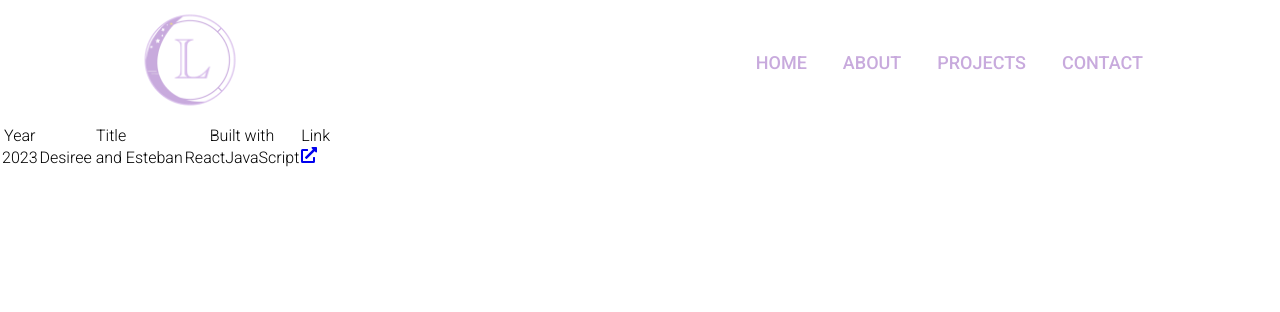
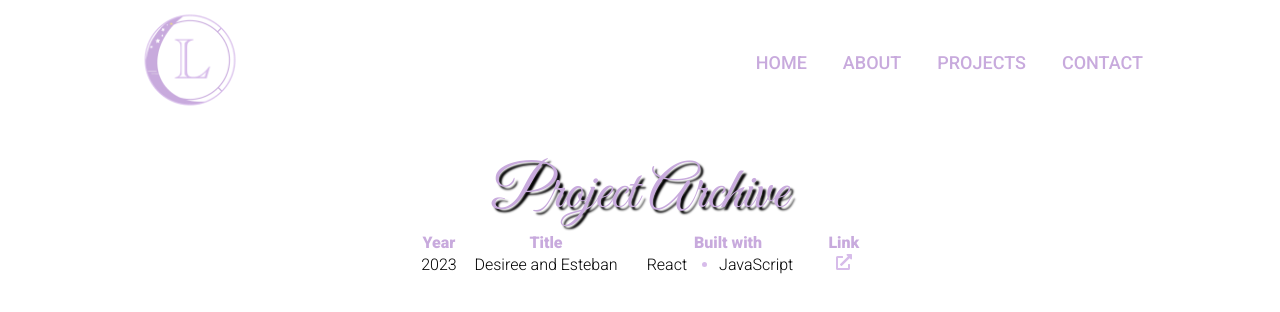
Before and after one commit to sherlineau/LuminaryDesign, a React (Vite) app: page /projects in a window 1280 px wide. Shown: the top 312 px of the page. Built offline with nearby package versions, Linux system fonts and the light colour scheme.

Commit message:
styling for projects

```diff
--- a/src/components/ProjectCard/index.css
+++ b/src/components/ProjectCard/index.css
@@ -0,0 +1,26 @@
+.tech-list {
+    display: flex;
+    justify-content: center;
+}
+
+.tech {
+    list-style-type: none;
+    margin-right: 1rem;
+}
+.tech + .tech{
+    list-style-type: disc;
+    margin-left: 1rem;
+
+}
+
+.tech::marker {
+    color: #d7bcea;
+}
+
+.project-link {
+    color:#d7bcea;
+}
+
+.project-link:hover{
+    color:#ecd98b;
+}
--- a/src/components/ProjectCard/index.jsx
+++ b/src/components/ProjectCard/index.jsx
@@ -8,12 +8,16 @@ const index = (projects) => {
       <td>{year}</td>
       <td>{title}</td>
       <td>
-        {built.map((item, i) => (
-          <span key={i}>{item}</span>
-        ))}
+        <ul className="tech-list">
+          {built.map((item, i) => (
+            <li className="tech" key={i}>
+              {item}
+            </li>
+          ))}
+        </ul>
       </td>
       <td>
-        <a href={link} target="_blank" rel="noopener noreferrer">
+        <a href={link} target="_blank" rel="noopener noreferrer" className="project-link">
           <FaExternalLinkAlt />
         </a>
       </td>
--- a/src/views/Projects/index.css
+++ b/src/views/Projects/index.css
@@ -0,0 +1,14 @@
+.projects {
+    display: flex;
+    justify-content: center;
+}
+
+.projects table{
+    width: 50%;
+    text-align: center;
+}
+
+.projects th {
+    font-weight: 700;
+    color: #c8aadd;
+}
--- a/src/views/Projects/index.jsx
+++ b/src/views/Projects/index.jsx
@@ -4,6 +4,9 @@ import ProjectCard from "../../components/ProjectCard";
 
 const index = () => {
   return (
+    <div className="container">
+      <h1>Project Archive</h1>
+      <div className="projects">
         <table>
           <tr>
             <th>Year</th>
@@ -21,6 +24,8 @@ const index = () => {
             />
           ))}
         </table>
+      </div>
+    </div>
   );
 };
 
```
Lines whose indentation alone changed are shown as unchanged.
